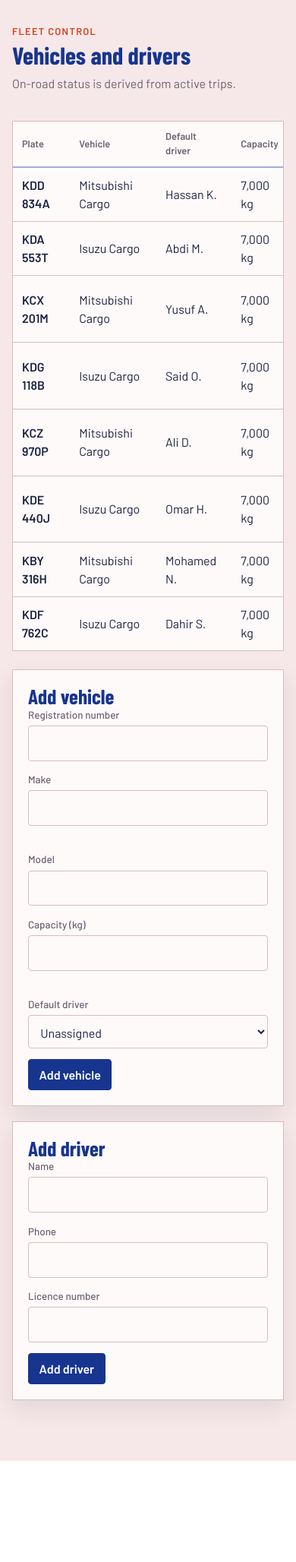
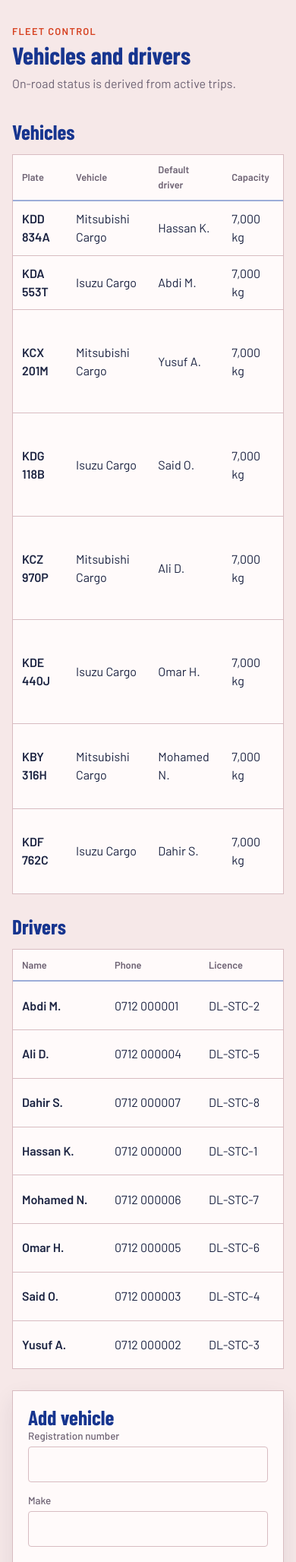
Before and after one commit to Artemisraw/stc-consignment-desk, a Laravel app: page /fleet in a window 390 px wide. Shown: the part 184-2240 px from the top of the page at 76% size. Before the commit the page ends 2107 px from the top, so only its background shows below. Run offline with Laravel 12, Linux system fonts and the light colour scheme; a user stored in the database is signed in; data comes from the database, SQL or seed files in the repository; style sheets or scripts are compiled from the project's sources; some libraries are stand-ins or nearby versions.

Commit message:
feat: add responsive fleet management pages

```diff
--- /dev/null
+++ b/resources/js/Pages/Fleet/EditDriver.vue
@@ -0,0 +1,25 @@
+<script setup>
+import { Head, Link, useForm } from '@inertiajs/vue3';
+import AppLayout from '../../Layouts/AppLayout.vue';
+
+const props = defineProps({ driver: Object });
+const form = useForm({
+    name: props.driver.name,
+    phone: props.driver.phone || '',
+    licence_number: props.driver.licence_number,
+});
+const submit = () => form.put(`/fleet/drivers/${props.driver.id}`);
+</script>
+
+<template>
+    <Head :title="`Edit ${driver.name}`" />
+    <AppLayout>
+        <div class="page-head"><div><p class="eyebrow">Fleet control</p><h1>Edit driver</h1><p class="muted">Update contact and licence details.</p></div></div>
+        <form class="card" style="max-width:680px" @submit.prevent="submit">
+            <div class="field"><label for="edit-driver-name">Name</label><input id="edit-driver-name" v-model="form.name" required><div v-if="form.errors.name" class="error-text">{{ form.errors.name }}</div></div>
+            <div class="field"><label for="edit-driver-phone">Phone</label><input id="edit-driver-phone" v-model="form.phone"><div v-if="form.errors.phone" class="error-text">{{ form.errors.phone }}</div></div>
+            <div class="field"><label for="edit-driver-licence">Licence number</label><input id="edit-driver-licence" v-model="form.licence_number" required><div v-if="form.errors.licence_number" class="error-text">{{ form.errors.licence_number }}</div></div>
+            <div class="actions"><button class="button primary" :disabled="form.processing">Save changes</button><Link class="button" href="/fleet">Cancel</Link></div>
+        </form>
+    </AppLayout>
+</template>
--- /dev/null
+++ b/resources/js/Pages/Fleet/EditVehicle.vue
@@ -0,0 +1,27 @@
+<script setup>
+import { Head, Link, useForm } from '@inertiajs/vue3';
+import AppLayout from '../../Layouts/AppLayout.vue';
+
+const props = defineProps({ vehicle: Object, drivers: Array });
+const form = useForm({
+    registration_number: props.vehicle.registration_number,
+    make: props.vehicle.make || '',
+    model: props.vehicle.model || '',
+    capacity_kg: props.vehicle.capacity_kg || '',
+    default_driver_id: props.vehicle.default_driver_id || '',
+});
+const submit = () => form.put(`/fleet/vehicles/${props.vehicle.id}`);
+</script>
+
+<template>
+    <Head :title="`Edit ${vehicle.registration_number}`" />
+    <AppLayout>
+        <div class="page-head"><div><p class="eyebrow">Fleet control</p><h1>Edit vehicle</h1><p class="muted">Update registration, vehicle details and its default driver.</p></div></div>
+        <form class="card" style="max-width:680px" @submit.prevent="submit">
+            <div class="field"><label for="edit-registration">Registration number</label><input id="edit-registration" v-model="form.registration_number" required><div v-if="form.errors.registration_number" class="error-text">{{ form.errors.registration_number }}</div></div>
+            <div class="grid two"><div class="field"><label for="edit-make">Make</label><input id="edit-make" v-model="form.make"><div v-if="form.errors.make" class="error-text">{{ form.errors.make }}</div></div><div class="field"><label for="edit-model">Model</label><input id="edit-model" v-model="form.model"><div v-if="form.errors.model" class="error-text">{{ form.errors.model }}</div></div></div>
+            <div class="grid two"><div class="field"><label for="edit-capacity">Capacity (kg)</label><input id="edit-capacity" v-model.number="form.capacity_kg" type="number" min="1"><div v-if="form.errors.capacity_kg" class="error-text">{{ form.errors.capacity_kg }}</div></div><div class="field"><label for="edit-default-driver">Default driver</label><select id="edit-default-driver" v-model="form.default_driver_id"><option value="">Unassigned</option><option v-for="driver in drivers" :key="driver.id" :value="driver.id">{{ driver.name }}{{ driver.is_active ? '' : ' (inactive)' }}</option></select><div v-if="form.errors.default_driver_id" class="error-text">{{ form.errors.default_driver_id }}</div></div></div>
+            <div class="actions"><button class="button primary" :disabled="form.processing">Save changes</button><Link class="button" href="/fleet">Cancel</Link></div>
+        </form>
+    </AppLayout>
+</template>
--- a/resources/js/Pages/Fleet/Index.vue
+++ b/resources/js/Pages/Fleet/Index.vue
@@ -1,17 +1,67 @@
 <script setup>
-import { Head, useForm } from '@inertiajs/vue3';
+import { Head, Link, router, useForm, usePage } from '@inertiajs/vue3';
 import AppLayout from '../../Layouts/AppLayout.vue';
 import StatusChip from '../../Components/StatusChip.vue';
+
 defineProps({ vehicles: Array, drivers: Array, canManage: Boolean });
+
+const page = usePage();
 const vehicle = useForm({ registration_number: '', make: '', model: '', capacity_kg: '', default_driver_id: '' });
 const driver = useForm({ name: '', phone: '', licence_number: '' });
+
+const addVehicle = () => vehicle.post('/fleet/vehicles', { onSuccess: () => vehicle.reset() });
+const addDriver = () => driver.post('/fleet/drivers', { onSuccess: () => driver.reset() });
+const toggleVehicle = (vehicleId) => router.patch(`/fleet/vehicles/${vehicleId}/toggle`, {}, { preserveScroll: true });
+const toggleDriver = (driverId) => router.patch(`/fleet/drivers/${driverId}/toggle`, {}, { preserveScroll: true });
 </script>
 
-<template><Head title="Fleet" /><AppLayout>
-    <div class="page-head"><div><p class="eyebrow">Fleet control</p><h1>Vehicles and drivers</h1><p class="muted">On-road status is derived from active trips.</p></div></div>
-    <div class="table-wrap"><table><thead><tr><th>Plate</th><th>Vehicle</th><th>Default driver</th><th>Capacity</th><th>Status</th><th></th></tr></thead><tbody><tr v-for="v in vehicles" :key="v.id"><td><strong>{{ v.registration_number }}</strong></td><td>{{ [v.make,v.model].filter(Boolean).join(' ') }}</td><td>{{ v.driver || 'Unassigned' }}</td><td>{{ v.capacity_kg ? `${Number(v.capacity_kg).toLocaleString()} kg` : '—' }}</td><td><StatusChip :status="v.status" /></td><td><button v-if="canManage && v.status !== 'in_transit'" class="button" @click="$inertia.patch(`/fleet/vehicles/${v.id}/toggle`)">{{ v.status === 'available' ? 'Send to maintenance' : 'Mark available' }}</button></td></tr></tbody></table></div>
-    <div v-if="canManage" class="grid two" style="margin-top:1.5rem">
-        <form class="card" @submit.prevent="vehicle.post('/fleet/vehicles', {onSuccess:()=>vehicle.reset()})"><h2>Add vehicle</h2><div class="field"><label>Registration number</label><input v-model="vehicle.registration_number" required></div><div class="grid two"><div class="field"><label>Make</label><input v-model="vehicle.make"></div><div class="field"><label>Model</label><input v-model="vehicle.model"></div></div><div class="grid two"><div class="field"><label>Capacity (kg)</label><input v-model.number="vehicle.capacity_kg" type="number"></div><div class="field"><label>Default driver</label><select v-model="vehicle.default_driver_id"><option value="">Unassigned</option><option v-for="d in drivers" :value="d.id">{{ d.name }}</option></select></div></div><button class="button primary">Add vehicle</button></form>
-        <form class="card" @submit.prevent="driver.post('/fleet/drivers', {onSuccess:()=>driver.reset()})"><h2>Add driver</h2><div class="field"><label>Name</label><input v-model="driver.name" required></div><div class="field"><label>Phone</label><input v-model="driver.phone"></div><div class="field"><label>Licence number</label><input v-model="driver.licence_number" required></div><button class="button primary">Add driver</button></form>
-    </div>
-</AppLayout></template>
+<template>
+    <Head title="Fleet" />
+    <AppLayout>
+        <div class="page-head"><div><p class="eyebrow">Fleet control</p><h1>Vehicles and drivers</h1><p class="muted">On-road status is derived from active trips.</p></div></div>
+
+        <section>
+            <div class="card-title"><h2>Vehicles</h2></div>
+            <div class="table-wrap"><table><thead><tr><th>Plate</th><th>Vehicle</th><th>Default driver</th><th>Capacity</th><th>Status</th><th></th></tr></thead><tbody>
+                <tr v-for="item in vehicles" :key="item.id">
+                    <td><strong>{{ item.registration_number }}</strong></td>
+                    <td>{{ [item.make, item.model].filter(Boolean).join(' ') || '—' }}</td>
+                    <td>{{ item.driver || 'Unassigned' }}</td>
+                    <td>{{ item.capacity_kg ? `${Number(item.capacity_kg).toLocaleString()} kg` : '—' }}</td>
+                    <td><StatusChip :status="item.status" /></td>
+                    <td><div v-if="canManage" class="actions"><Link class="button" :href="`/fleet/vehicles/${item.id}/edit`">Edit</Link><button v-if="item.status !== 'in_transit'" class="button" type="button" @click="toggleVehicle(item.id)">{{ item.status === 'available' ? 'Send to maintenance' : 'Mark available' }}</button></div></td>
+                </tr>
+            </tbody></table></div>
+        </section>
+
+        <section style="margin-top:1.75rem">
+            <div class="card-title"><h2>Drivers</h2></div>
+            <div v-if="page.props.errors?.driver" class="flash error" role="alert">{{ page.props.errors.driver }}</div>
+            <div class="table-wrap"><table><thead><tr><th>Name</th><th>Phone</th><th>Licence</th><th>Status</th><th></th></tr></thead><tbody>
+                <tr v-for="item in drivers" :key="item.id">
+                    <td><strong>{{ item.name }}</strong></td><td>{{ item.phone || '—' }}</td><td>{{ item.licence_number }}</td>
+                    <td><span class="chip" :class="item.is_active ? 'chip-available' : 'chip-maintenance'">{{ item.is_active ? 'Active' : 'Inactive' }}</span></td>
+                    <td><div v-if="canManage" class="actions"><Link class="button" :href="`/fleet/drivers/${item.id}/edit`">Edit</Link><button class="button" :class="{ danger: item.is_active }" type="button" @click="toggleDriver(item.id)">{{ item.is_active ? 'Deactivate' : 'Activate' }}</button></div></td>
+                </tr>
+            </tbody></table></div>
+        </section>
+
+        <div v-if="canManage" class="grid two" style="margin-top:1.75rem">
+            <form class="card" @submit.prevent="addVehicle">
+                <h2>Add vehicle</h2>
+                <div class="field"><label for="vehicle-registration">Registration number</label><input id="vehicle-registration" v-model="vehicle.registration_number" required><div v-if="vehicle.errors.registration_number" class="error-text">{{ vehicle.errors.registration_number }}</div></div>
+                <div class="grid two"><div class="field"><label for="vehicle-make">Make</label><input id="vehicle-make" v-model="vehicle.make"><div v-if="vehicle.errors.make" class="error-text">{{ vehicle.errors.make }}</div></div><div class="field"><label for="vehicle-model">Model</label><input id="vehicle-model" v-model="vehicle.model"><div v-if="vehicle.errors.model" class="error-text">{{ vehicle.errors.model }}</div></div></div>
+                <div class="grid two"><div class="field"><label for="vehicle-capacity">Capacity (kg)</label><input id="vehicle-capacity" v-model.number="vehicle.capacity_kg" type="number" min="1"><div v-if="vehicle.errors.capacity_kg" class="error-text">{{ vehicle.errors.capacity_kg }}</div></div><div class="field"><label for="vehicle-driver">Default driver</label><select id="vehicle-driver" v-model="vehicle.default_driver_id"><option value="">Unassigned</option><option v-for="item in drivers" :key="item.id" :value="item.id">{{ item.name }}{{ item.is_active ? '' : ' (inactive)' }}</option></select><div v-if="vehicle.errors.default_driver_id" class="error-text">{{ vehicle.errors.default_driver_id }}</div></div></div>
+                <button class="button primary" :disabled="vehicle.processing">Add vehicle</button>
+            </form>
+
+            <form class="card" @submit.prevent="addDriver">
+                <h2>Add driver</h2>
+                <div class="field"><label for="driver-name">Name</label><input id="driver-name" v-model="driver.name" required><div v-if="driver.errors.name" class="error-text">{{ driver.errors.name }}</div></div>
+                <div class="field"><label for="driver-phone">Phone</label><input id="driver-phone" v-model="driver.phone"><div v-if="driver.errors.phone" class="error-text">{{ driver.errors.phone }}</div></div>
+                <div class="field"><label for="driver-licence">Licence number</label><input id="driver-licence" v-model="driver.licence_number" required><div v-if="driver.errors.licence_number" class="error-text">{{ driver.errors.licence_number }}</div></div>
+                <button class="button primary" :disabled="driver.processing">Add driver</button>
+            </form>
+        </div>
+    </AppLayout>
+</template>
```
